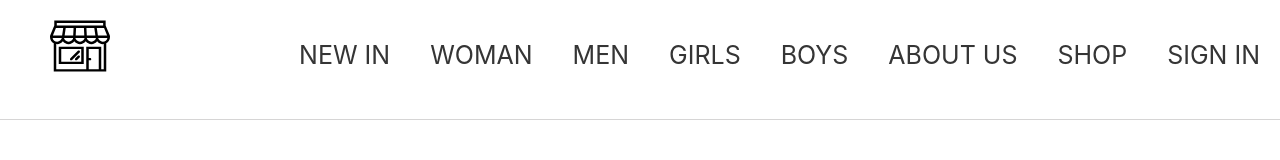
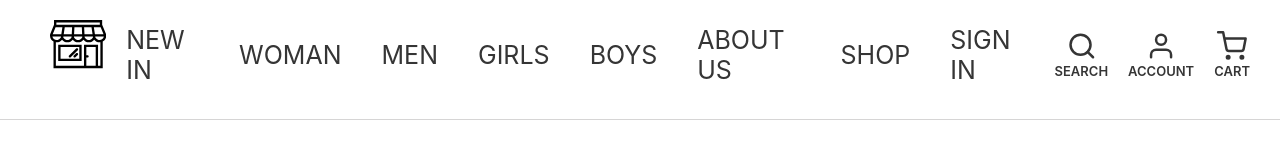
Before and after one commit to mikpaszkowski/e-commerce-react-spring-app, a React (Create React App) app: page /shop in a window 1280 px wide. Shown: the top 160 px of the page. Built offline with nearby package versions, Linux system fonts and the light colour scheme; no server answers.

Commit message:
creating the container of three header items - account, search, cart - reusable components

```diff
--- /dev/null
+++ b/src/components/header-main-tools.jsx
@@ -0,0 +1,41 @@
+import React from "react";
+import styled from "styled-components";
+import HeaderToolsItem from "./header-tools-item";
+import { FiSearch, FiUser, FiShoppingCart } from "react-icons/fi";
+
+const ToolsWrapper = styled.div`
+    display: flex;
+    flex-direction: row;
+    justify-content: space-between;
+    margin-right: 2rem;
+`;
+
+//Breaking the DRY rule.....I know... I will fix that later
+const SearchIcon = styled(FiSearch)`
+    font-size: 3rem;
+    width: 100%;
+`;
+
+const UserIcon = styled(FiUser)`
+    font-size: 3rem;
+    width: 100%;
+`;
+
+const ShoppingCart = styled(FiShoppingCart)`
+    font-size: 3rem;
+    width: 100%;
+`;
+
+
+const HeaderMainTools = () => {
+
+    return(
+        <ToolsWrapper>
+            <HeaderToolsItem iconName="search" icon={ SearchIcon }/>
+            <HeaderToolsItem iconName="account" icon={ UserIcon }/>
+            <HeaderToolsItem iconName="cart" icon={ ShoppingCart }/>
+        </ToolsWrapper>
+    );
+};
+
+export default HeaderMainTools;
--- /dev/null
+++ b/src/components/header-tools-item.jsx
@@ -0,0 +1,29 @@
+import React from "react";
+import styled from "styled-components";
+
+
+const AccountItemWrapper = styled.div`
+    position: relative;
+    display: block;
+    margin: 0 1rem;
+    cursor: pointer;
+`;
+
+const IconName = styled.p`
+    font-size: 1.3rem;
+    font-weight: 600;
+    margin: 0;
+    text-transform: uppercase;
+`;
+
+const HeaderToolsItem = ({icon, iconName}) => {
+    const TheIcon = icon;
+    return(
+        <AccountItemWrapper>
+            <TheIcon/>
+            <IconName>{iconName}</IconName>
+        </AccountItemWrapper>
+    )
+};
+
+export default HeaderToolsItem;
--- a/src/components/header.jsx
+++ b/src/components/header.jsx
@@ -4,6 +4,7 @@ import {ReactComponent as Logo } from "../assets/homeLogo.svg";
 import styled from "styled-components";
 import { auth } from "../firebase/firebase.utils";
 import { connect } from "react-redux";
+import HeaderMainTools from "./header-main-tools";
 
 const HeaderWrapper = styled.div`
     height: 12rem;
@@ -87,6 +88,7 @@ const Header = ({ user }) => {
                     user ? <EmptyLink onClick={logOut}>Sign out</EmptyLink> : <OptionLink to="/auth">Sign in</OptionLink>
                 }
             </Options>
+            <HeaderMainTools/>
         </HeaderWrapper>
     )
 };
```
